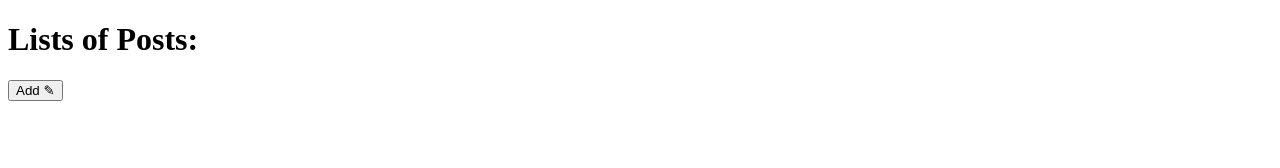
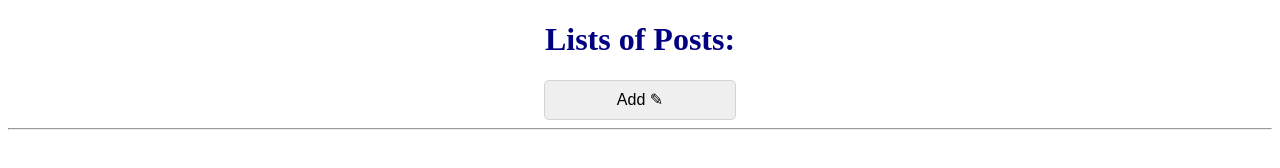
Before and after one commit to xiuyuan0216/CSE134B-HW4, a website: page styledcrud.html in a window 1280 px wide. Drawn offline with Linux system fonts and the light colour scheme.

Commit message:
add style

```diff
--- /dev/null
+++ b/crudstyle.css
@@ -0,0 +1,21 @@
+:root{
+    --head-color:navy;
+    --border-color:lightgrey;
+}
+
+*{
+    text-align: center;
+    font-size: 1rem;
+}
+
+h1{
+    font-size: 2rem;
+    color:var(--head-color);
+}
+
+#add{
+    border:1px solid var(--border-color);
+    border-radius:5px;
+    height:5vh;
+    width:15vw;
+}
--- a/styledcrud.html
+++ b/styledcrud.html
@@ -9,12 +9,14 @@
             posts = JSON.parse(localStorage.getItem("posts"));
         }
     </script>
+    <link rel="stylesheet" href="crudstyle.css">
 </head>
 <body>
     <h1>Lists of Posts:</h1>
 
 
     <input type="button" id="add" value="Add &#9998">
+    <hr>
     <template id="posttemplate">
         <script>
             function deleteClick(e){
```
